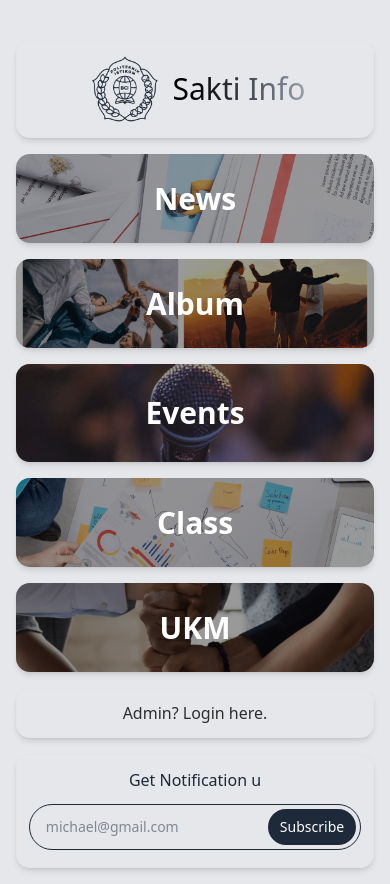
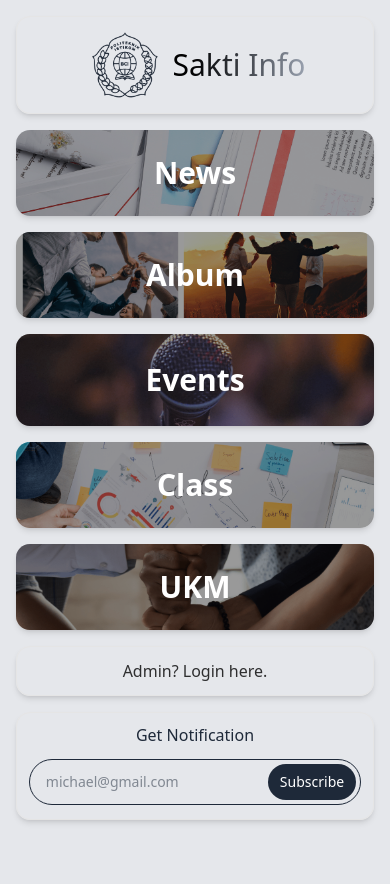
Before and after one commit to Neonomora/saktify, a Next.js app: page / in a window 390 px wide. After the commit the page ends 860 px from the top, so only its background shows below. Built offline with nearby package versions, Linux system fonts and the light colour scheme.

Commit message:
update entrance

```diff
--- a/components/HomePageMobile.jsx
+++ b/components/HomePageMobile.jsx
@@ -59,9 +59,9 @@ function AdminLoginCard() {
 
 function NotificationCard() {
   return (
-    <Card className="border flex flex-col justify-center items-center gap-2 mb-4">
+    <Card className="border flex flex-col justify-center items-center gap-2 mb-10">
       <CardTitle className="text-gray-800 text-base md:text-lg font-medium my-1">
-        Get Notification u
+        Get Notification
       </CardTitle>
       <SubscribeForm />
     </Card>
@@ -84,7 +84,7 @@ export default function HomePageMobile() {
   ];
 
   return (
-    <div className="block md:hidden grid grid-cols-1 gap-4 h-screen mx-4 my-10">
+    <div className="block md:hidden grid grid-cols-1 gap-4 h-screen mx-4 mt-4">
 
       {/* Kolom 1 */}
       <div className="flex flex-col gap-4 h-full">
```
